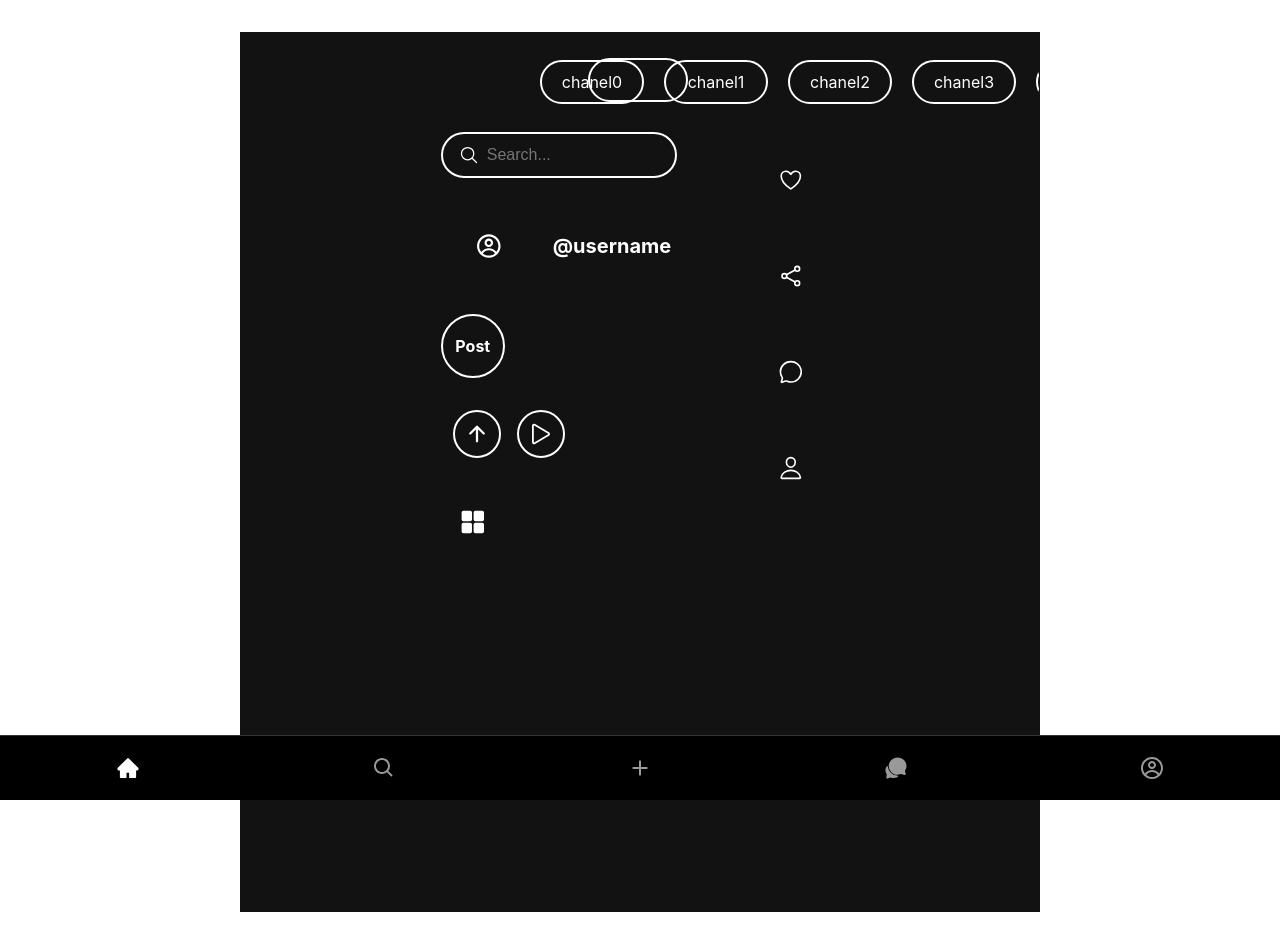
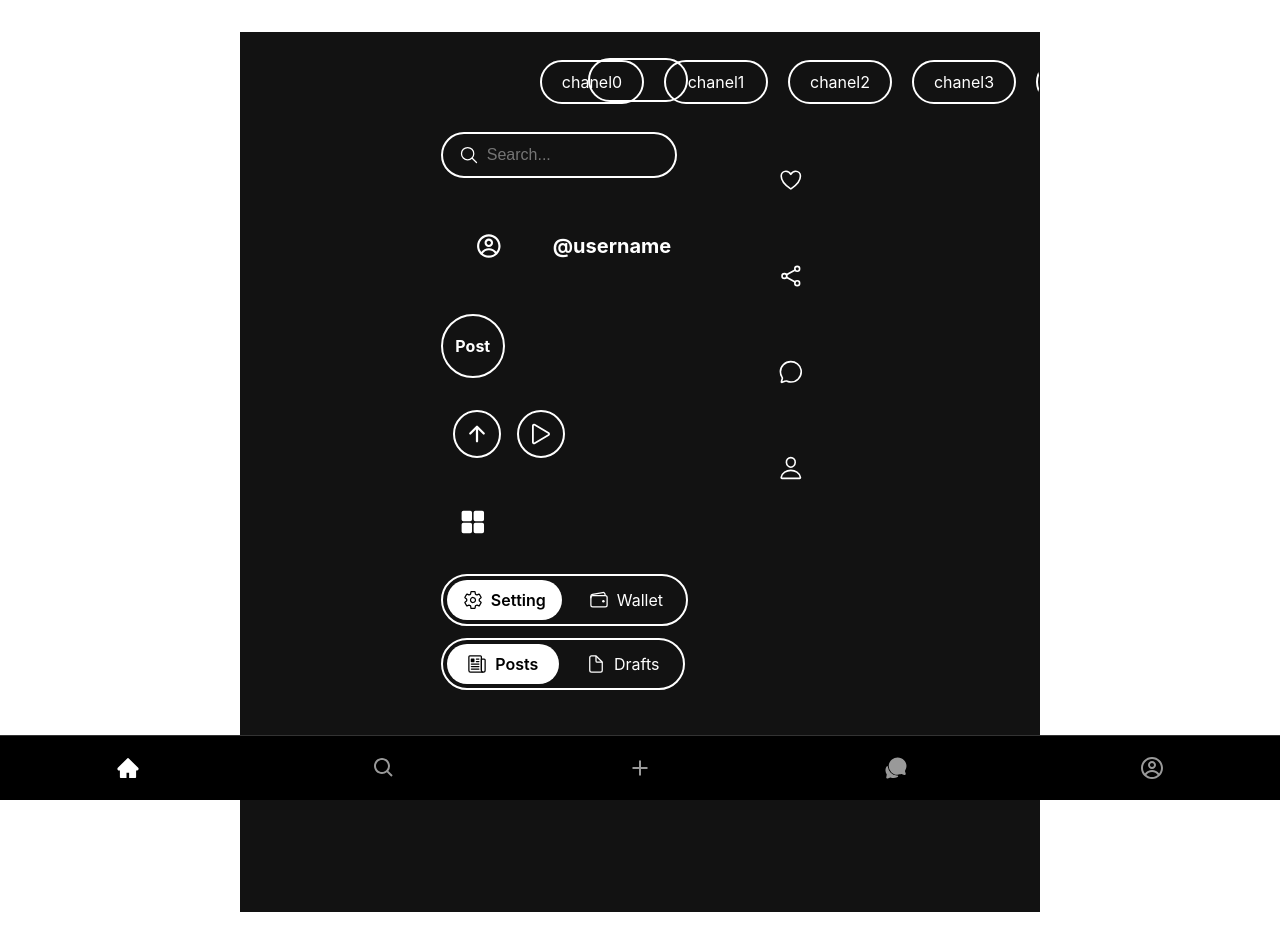
Before and after one commit to brief69/social-mold, a React (Vite) app: page / in a window 1280 px wide. Built offline with nearby package versions, Linux system fonts and the light colour scheme.

Commit message:
feat: Add Tab component with two implementations (Setting/Wallet and Posts/Drafts)

```diff
--- a/src/App.tsx
+++ b/src/App.tsx
@@ -1,12 +1,17 @@
 import { useState } from 'react'
 import reactLogo from './assets/react.svg'
 import viteLogo from '/vite.svg'
-import { NavBar, SwapActionButton, PostButton, Profile, SearchForm, SideActionButton, ViewSwapActionButton, Chanel } from './components'
+import { NavBar, SwapActionButton, PostButton, Profile, SearchForm, SideActionButton, ViewSwapActionButton, Chanel, Tab } from './components'
 import { ThemeProvider } from './theme/ThemeContext'
+import { IoWalletOutline, IoSettingsOutline, IoDocumentOutline, IoNewspaperOutline } from 'react-icons/io5'
 import './App.css'
 
 function App() {
   const [count, setCount] = useState(0)
+
+  const handleTabChange = (tabId: string, type: 'settings' | 'posts') => {
+    console.log(`Selected ${type} tab: ${tabId}`);
+  };
 
   return (
     <ThemeProvider>
@@ -38,6 +43,22 @@ function App() {
               <PostButton />
               <SwapActionButton />
               <ViewSwapActionButton />
+              <div style={{ display: 'flex', flexDirection: 'column', gap: '12px' }}>
+                <Tab
+                  items={[
+                    { id: '0', label: 'Setting', icon: <IoSettingsOutline size={20} /> },
+                    { id: '1', label: 'Wallet', icon: <IoWalletOutline size={20} /> }
+                  ]}
+                  onTabChange={(id) => handleTabChange(id, 'settings')}
+                />
+                <Tab
+                  items={[
+                    { id: '0', label: 'Posts', icon: <IoNewspaperOutline size={20} /> },
+                    { id: '1', label: 'Drafts', icon: <IoDocumentOutline size={20} /> }
+                  ]}
+                  onTabChange={(id) => handleTabChange(id, 'posts')}
+                />
+              </div>
             </div>
             <SideActionButton />
           </div>
--- a/src/components/common/Tab.tsx
+++ b/src/components/common/Tab.tsx
@@ -1,9 +1,71 @@
-import React from 'react';
+import React, { useState } from 'react';
+import { useTheme } from '../../theme/ThemeContext';
+import '../../styles/animations.css';
 
-const Tab: React.FC = () => {
+interface TabItem {
+  id: '0' | '1';
+  label?: string;
+  icon?: React.ReactNode;
+}
+
+interface TabProps {
+  items: [TabItem, TabItem];  // 必ず2つのタブを受け取る
+  onTabChange?: (tabId: string) => void;
+  defaultTabId?: '0' | '1';
+}
+
+const Tab: React.FC<TabProps> = ({
+  items,
+  onTabChange,
+  defaultTabId = '0'
+}) => {
+  const theme = useTheme();
+  const [activeTab, setActiveTab] = useState<string>(defaultTabId);
+
+  const handleTabClick = (tabId: string) => {
+    setActiveTab(tabId);
+    onTabChange?.(tabId);
+  };
+
+  const containerStyle: React.CSSProperties = {
+    display: 'flex',
+    gap: '8px',
+    padding: '4px',
+    background: 'none',
+    border: `2px solid ${theme.primary}`,
+    borderRadius: '30px',
+    width: 'fit-content',
+  };
+
+  const tabStyle = (isActive: boolean): React.CSSProperties => ({
+    padding: '8px 16px',
+    borderRadius: '24px',
+    backgroundColor: isActive ? theme.primary : 'transparent',
+    color: isActive ? theme.background : theme.primary,
+    cursor: 'pointer',
+    display: 'flex',
+    alignItems: 'center',
+    gap: '8px',
+    fontSize: '16px',
+    fontWeight: isActive ? '600' : '400',
+    transition: 'all 0.3s ease',
+    minWidth: '80px',
+    justifyContent: 'center',
+  });
+
   return (
-    <div>
-      <h2>Tab Component</h2>
+    <div style={containerStyle}>
+      {items.map((item) => (
+        <div
+          key={item.id}
+          style={tabStyle(item.id === activeTab)}
+          onClick={() => handleTabClick(item.id)}
+          className="tap-animation"
+        >
+          {item.icon}
+          {item.label}
+        </div>
+      ))}
     </div>
   );
 };
--- a/src/components/index.ts
+++ b/src/components/index.ts
@@ -6,9 +6,10 @@ export { default as Profile } from './common/Profile';
 export { default as SearchForm } from './common/SearchForm';
 export { default as SideActionButton } from './common/SideActionButton';
 export { default as ViewSwapActionButton } from './common/ViewSwapActionButton';
-export { default as Setting } from './common/Setting';
-export { default as Wallet } from './common/Wallet';
+export { default as Setting } from './layout/Setting';
+export { default as Wallet } from './layout/Wallet';
 export { default as Chanel } from './common/Chanel';
+export { default as Tab } from './common/Tab';
 
 // Swap Components
 
```
Also changed, not shown: src/components/layout/Setting.tsx (renamed from src/components/common/Setting.tsx), src/components/layout/Wallet.tsx (renamed from src/components/common/Wallet.tsx).
